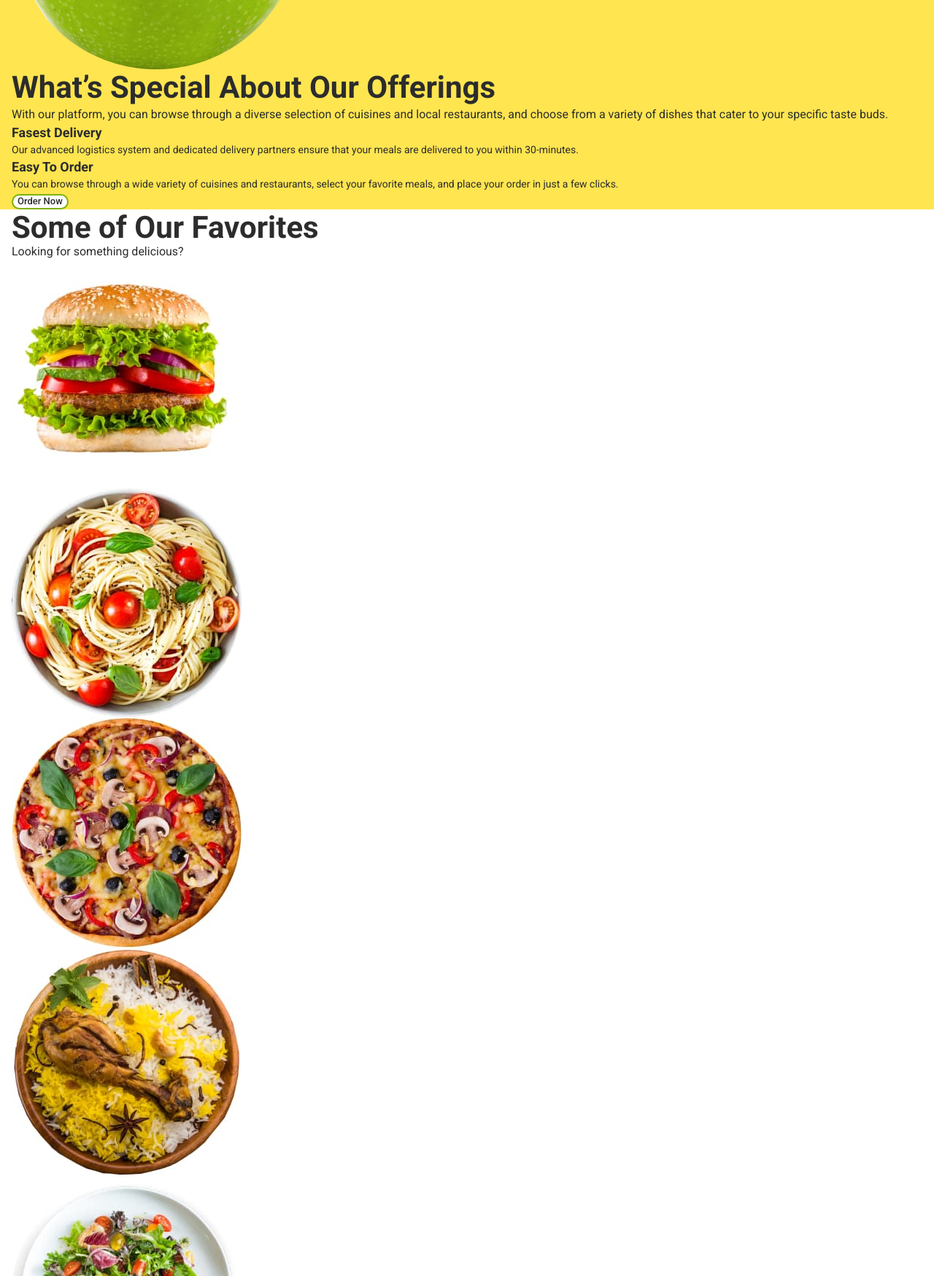
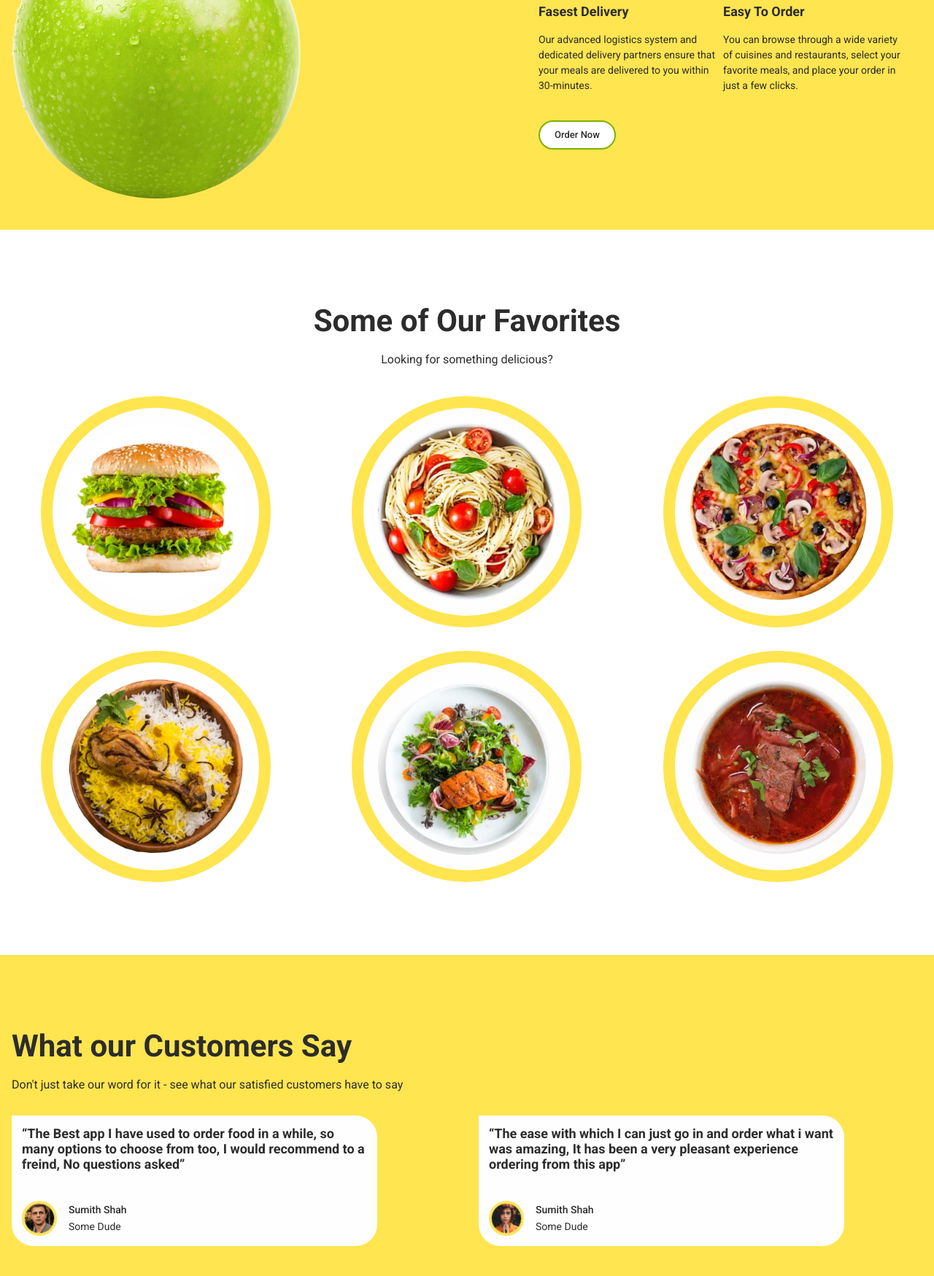
Before and after one commit to JuliaLuk/FoodSta, a plain HTML site: page index.html in a window 1280 px wide. Shown: the part 1051-2800 px from the top of the page at 73% size. Drawn offline with nearby package versions, Linux system fonts and the light colour scheme.

Commit message:
customers

```diff
--- a/CSS/styles.css
+++ b/CSS/styles.css
@@ -7,6 +7,7 @@
   /* bg */
   --bg-black-main: #2c2c2c;
   --bg-white-main: #ffffff;
+  --bg-white-second: #fefefe;
   --bg-gray-main: #505050;
   --bg-yellow-main: #ffe550;
   --bg-yellow-second: #ffe450;
@@ -15,6 +16,7 @@
   /* text */
   --cl-black-main: #2c2c2c;
   --cl-white-main: #ffffff;
+  --cl-white-second: #fefefe;
   --cl-gray-main: #505050;
   --cl-yellow-main: #ffe550;
   --cl-yellow-second: #ffe450;
@@ -61,6 +63,8 @@ button {
   font-weight: inherit;
   cursor: pointer;
   border: none;
+  min-width: 98px;
+  min-height: 32px;
 }
 img {
   display: block;
@@ -142,6 +146,7 @@ img {
 
 .hero-container {
   display: flex;
+  justify-content: space-between;
   padding-top: 14px;
   padding-bottom: 30px;
   margin: 0 auto;
@@ -183,20 +188,39 @@ img {
 .offerings {
   background-color: var(--bg-yellow-main);
 }
+
+.offerings-container {
+  display: flex;
+  justify-content: space-between;
+  padding-top: 177px;
+  padding-bottom: 43px;
+  margin: 0 auto;
+}
 .offerings-img {
 }
+
+.offerings-discrb {
+}
 .offerings-title {
+  max-width: 526px;
   font-weight: 700;
   font-size: 42px;
   line-height: 1.2;
+  margin-bottom: 20px;
 }
 .offerings-text {
+  max-width: 500px;
+  margin-bottom: 40px;
 }
 .offerings-list {
+  display: flex;
+  margin-bottom: 37px;
 }
 .offerings-item {
+  width: 253px;
 }
 .offerings-second-title {
+  margin-bottom: 16px;
   font-weight: 700;
   font-size: 18px;
   line-height: 1.4;
@@ -205,6 +229,8 @@ img {
   font-size: 14px;
 }
 .offerings-btn {
+  width: 106px;
+  height: 40px;
   font-weight: 500;
   font-size: 13px;
   color: var(--cl-black-main);
@@ -223,19 +249,39 @@ img {
 
 .favorites {
 }
+
+.favorites-container {
+  padding: 100px 16px;
+  margin: 0 auto;
+}
 .favorites-title {
   font-weight: 700;
   font-size: 42px;
   line-height: 1.17;
+  margin-bottom: 20px;
+  text-align: center;
 }
 .favorites-text {
+  text-align: center;
   line-height: 1.17;
+  margin-bottom: 40px;
 }
 .favorites-list {
+  display: flex;
+  flex-wrap: wrap;
+  gap: 32px;
 }
 .favorites-item {
+  flex-basis: calc((100% - 32px * 2) / 3);
 }
 .favorites-img {
+  justify-content: center;
+  align-items: center;
+  padding: 21px 20px;
+  margin: 0px auto;
+  border-radius: 197.5px;
+  border: 16px solid var(--yellow-main, #ffe550);
+  background: var(--white, #fefefe);
 }
 /**
   |============================
@@ -246,26 +292,55 @@ img {
 .customers {
   background-color: var(--bg-yellow-main);
 }
+
+.customers-container {
+  background-color: var(--bg-yellow-main);
+  padding: 100px 123px 200px 16px;
+  margin: 0 auto;
+}
 .customers-title {
+  margin-bottom: 20px;
   font-weight: 700;
   font-size: 42px;
   line-height: 1.17;
 }
 .customers-text {
+  margin-bottom: 32px;
   line-height: 1.17;
 }
 .customers-list {
+  display: flex;
+  flex-wrap: wrap;
+  gap: 139px;
 }
 .customers-item {
+  background-color: var(--white, #fefefe);
+  border-radius: 0px 30px 30px 30px;
+  padding: 14px;
 }
 .customers-item-text {
+  margin-bottom: 40px;
+  width: 473px;
   font-weight: 700;
   font-size: 18px;
   line-height: 1.17;
 }
+
+.customers-autor {
+  display: flex;
+  gap: 16px;
+  align-items: center;
+}
 .customers-img {
+  border-radius: 48px;
+  border: 2px solid var(--yellow-main, #ffe550);
+  background: url(<path-to-image>), lightgray 50% / cover no-repeat;
+}
+
+.customers-name {
 }
 .customers-second-title {
+  margin-bottom: 2px;
   font-weight: 500;
   font-size: 14px;
 }
@@ -288,6 +363,8 @@ img {
 .subscribe-text {
 }
 .subscribe-form {
+  padding: 12px;
+  padding-right: 57px;
   border-radius: 30px;
   border: 1px;
   border-style: solid;
@@ -299,6 +376,7 @@ img {
   color: var(--cl-gray-main);
 }
 .subscribe-btn {
+  padding: 11px 22px;
   font-weight: 500;
   font-size: 13px;
   color: var(--cl-black-main);
--- a/index.html
+++ b/index.html
@@ -59,13 +59,14 @@
       </section>
       <!-- Our Offerings -->
       <section class="section offerings">
-        <div class="container">
+        <div class="container offerings-container">
           <img class="offerings-img"
             src="./images/Our Offerings/aple.png"
             alt="apple"
             width="396"
             height="502"
           />
+          <div class="offerings-discrb">
             <h2 class="offerings-title">What’s Special About Our Offerings</h2>
             <p class="offerings-text">
               With our platform, you can browse through a diverse selection of
@@ -81,7 +82,7 @@
                 </p>
               </li>
               <li class="offerings-item">
-              <h class="offerings-second-title"3>Easy To Order</h>
+                <h3 class="offerings-second-title">Easy To Order</h3>
                 <p class="offerings-second-text">
                   You can browse through a wide variety of cuisines and restaurants,
                   select your favorite meals, and place your order in just a few
@@ -91,10 +92,11 @@
             </ul>
             <button class="offerings-btn" type="button">Order Now</button>
           </div>
+        </div>
       </section>
       <!-- Our Favorites -->
       <section class="section favorites">
-        <div class="container">
+        <div class="container favorites-container">
           <h2 class="favorites-title">Some of Our Favorites</h2>
           <p class="favorites-text">Looking for something delicious?</p>
           <ul class="favorites-list">
@@ -151,7 +153,7 @@
       </section>
       <!-- Our Customers -->
       <section class="section customers">
-        <div class="container">
+        <div class="container customers-container">
           <h2 class="customers-title">What our Customers Say</h2>
           <p class="customers-text">
             Don't just take our word for it - see what our satisfied customers
@@ -164,14 +166,18 @@
                 options to choose from too, I would recommend to a freind, No
                 questions asked”
               </p>
+              <div class="customers-autor">
                 <img class="customers-img"
                   src="./images/Our Customers/man.jpg"
                   alt="Sumith Shah"
                   width="48"
                   height="48"
                 />
+                <div class="customers-name">
                   <h3 class="customers-second-title">Sumith Shah</h3>
                   <p class="customers-second-text">Some Dude</p>
+                </div>
+              </div>
             </li>
             <li class="customers-item">
               <p class="customers-item-text">
@@ -179,14 +185,18 @@
                 amazing, It has been a very pleasant experience ordering from this
                 app”
               </p>
+              <div class="customers-autor">
                 <img class="customers-img"
                   src="./images/Our Customers/woman.jpg"
                   alt="Sumith Shah"
                   width="48"
                   height="48"
                 />
+                <div class="customers-name">
                   <h3 class="customers-second-title">Sumith Shah</h3>
                   <p class="customers-second-text">Some Dude</p>
+                </div>
+              </div>
             </li>
           </ul>
         </div>
```
Lines whose indentation alone changed are shown as unchanged.
